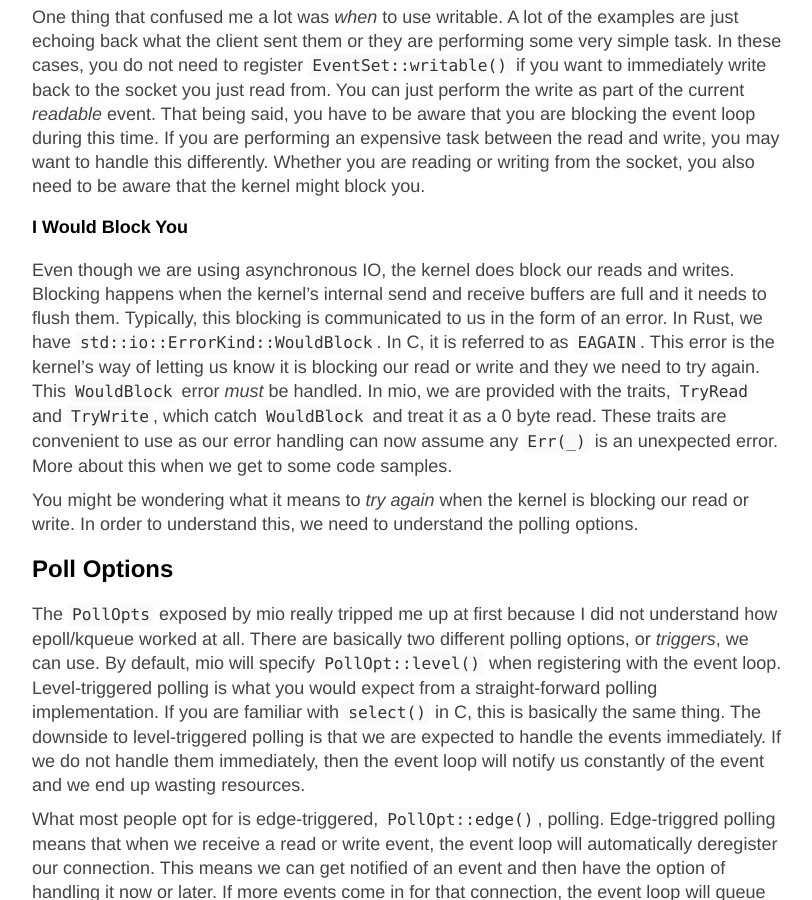
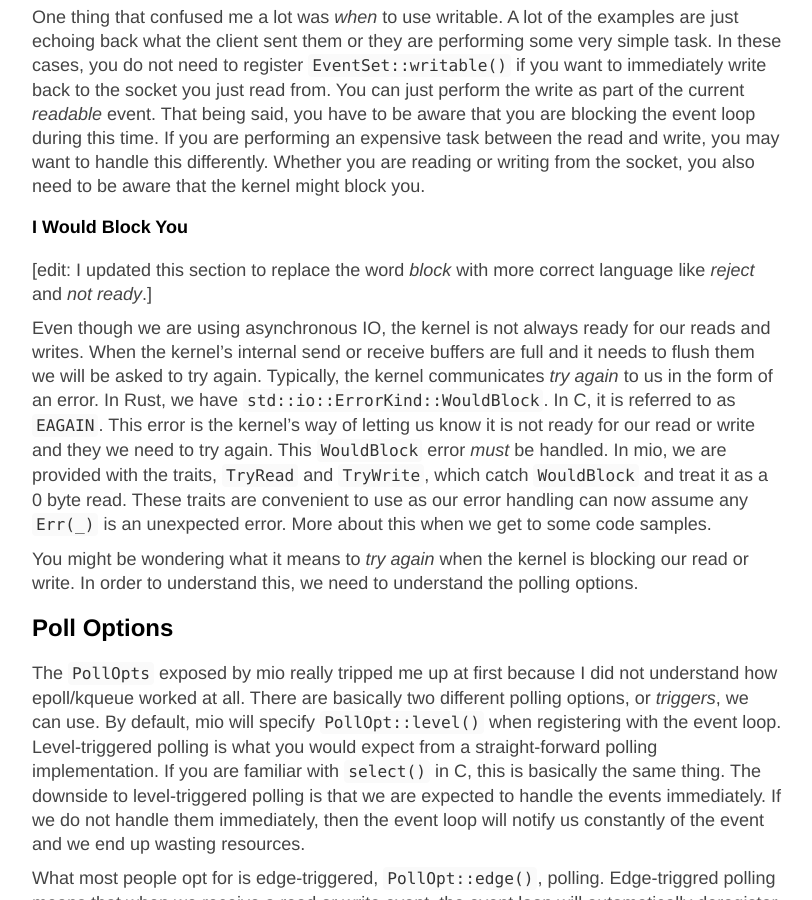
Before and after one commit to hjr3/hjr3.github.io, a Jekyll site: the page built from _posts/2015-07-12-my-basic-understanding-of-mio-and-async-io.md, in a window 1280 px wide and 900 px high, scrolled down 1948 px. Shown: the whole window, without its empty margins (233-1045 px from the left). Built offline with Jekyll 4.4.1, drawn with Linux system fonts in a browser that asks for light colours.

Commit message:
Make edits to mio post to clear up the language.

```diff
--- a/_posts/2015-07-12-my-basic-understanding-of-mio-and-async-io.md
+++ b/_posts/2015-07-12-my-basic-understanding-of-mio-and-async-io.md
@@ -43,7 +43,9 @@ One thing that confused me a lot was _when_ to use writable. A lot of the exampl
 
 #### I Would Block You
 
-Even though we are using asynchronous IO, the kernel does block our reads and writes. Blocking happens when the kernel's internal send and receive buffers are full and it needs to flush them. Typically, this blocking is communicated to us in the form of an error. In Rust, we have `std::io::ErrorKind::WouldBlock`. In C, it is referred to as `EAGAIN`. This error is the kernel's way of letting us know it is blocking our read or write and they we need to try again. This `WouldBlock` error _must_ be handled. In mio, we are provided with the traits, `TryRead` and `TryWrite`, which catch `WouldBlock` and treat it as a 0 byte read. These traits are convenient to use as our error handling can now assume any `Err(_)` is an unexpected error. More about this when we get to some code samples.
+[edit: I updated this section to replace the word _block_ with more correct language like _reject_ and _not ready_.]
+
+Even though we are using asynchronous IO, the kernel is not always ready for our reads and writes. When the kernel's internal send or receive buffers are full and it needs to flush them we will be asked to try again. Typically, the kernel communicates _try again_ to us in the form of an error. In Rust, we have `std::io::ErrorKind::WouldBlock`. In C, it is referred to as `EAGAIN`. This error is the kernel's way of letting us know it is not ready for our read or write and they we need to try again. This `WouldBlock` error _must_ be handled. In mio, we are provided with the traits, `TryRead` and `TryWrite`, which catch `WouldBlock` and treat it as a 0 byte read. These traits are convenient to use as our error handling can now assume any `Err(_)` is an unexpected error. More about this when we get to some code samples.
 
 You might be wondering what it means to _try again_ when the kernel is blocking our read or write. In order to understand this, we need to understand the polling options.
 
```
